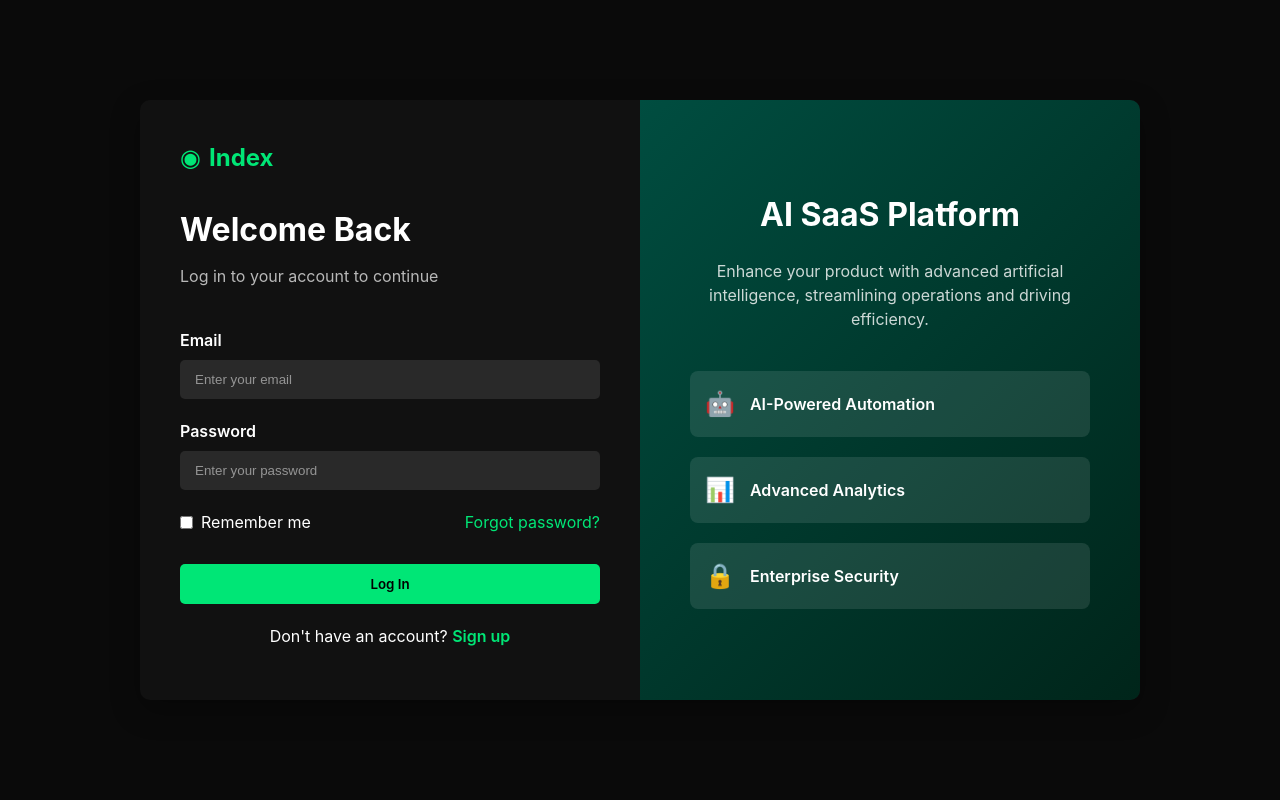
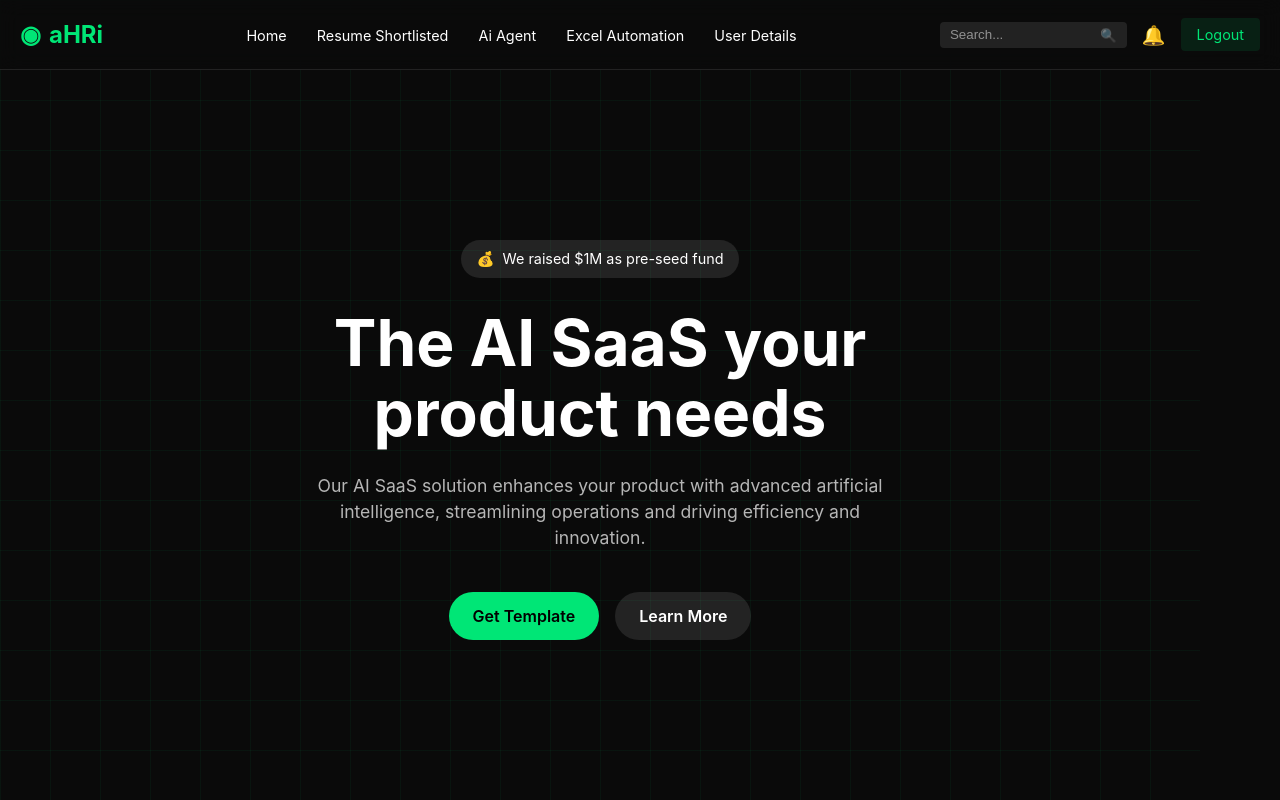
Before and after one commit to akshatverma1/hr.ai, a React (Vite) app: page / in a window 1280 px wide. Before the commit this address led to /login. Shown: the top 800 px of the page. Built offline with nearby package versions, Linux system fonts and the light colour scheme.

Commit message:
Ai Agent Done

```diff
--- a/package.json
+++ b/package.json
@@ -10,6 +10,7 @@
     "preview": "vite preview"
   },
   "dependencies": {
+    "aihragent": "file:",
     "react": "^19.0.0",
     "react-dom": "^19.0.0",
     "react-router-dom": "^7.5.0"
--- a/src/App.jsx
+++ b/src/App.jsx
@@ -3,14 +3,12 @@
 import { useState } from "react"
 import { Routes, Route, Navigate } from "react-router-dom"
 import Navbar from "./components/Navbar/Navbar"
-import Sidebar from "./components/Sidebar/Sidebar"
 import Home from "./pages/Home/Home"
 import HrAiAgent from "./pages/HrAiAgent/HrAiAgent"
 import UserPanel from "./pages/UserPanel/UserPanel"
 import ExcelAutomation from "./pages/ExcelAutomation/ExcelAutomation"
 import ResumeShortlisted from "./pages/ResumeShortlisted/ResumeShortlisted"
-import Login from "./pages/Login/Login"
-import Signup from "./pages/Signup/Signup"
+import Aichat from "./pages/Aichatbot/Aibot"
 import "./App.css"
 
 function App() {
@@ -31,30 +29,26 @@ function App() {
 
   return (
     <div className="app">
-      {isAuthenticated ? (
+
         <>
           <Navbar toggleSidebar={toggleSidebar} onLogout={handleLogout} />
           <div className="app-container">
-            <Sidebar isOpen={sidebarOpen} />
-            <main className={`main-content ${sidebarOpen ? "sidebar-open" : ""}`}>
+            {/* <Sidebar isOpen={sidebarOpen} />   */}
+            <main >
               <Routes>
                 <Route path="/" element={<Home />} />
                 <Route path="/hr-ai-agent" element={<HrAiAgent />} />
                 <Route path="/user-panel" element={<UserPanel />} />
+                {/* <Route path="*" element={<Navigate to="/" replace />} /> */}
                 <Route path="/excel-automation" element={<ExcelAutomation />} />
                 <Route path="/resume-shortlisted" element={<ResumeShortlisted />} />
-                <Route path="*" element={<Navigate to="/" replace />} />
+                <Route path="/user-panel" element={<UserPanel />} />
+                <Route path="/hr-ai-agent" element={<HrAiAgent />} />
+                <Route path="/aichat" element={<Aichat />} />
               </Routes>
             </main>
           </div>
         </>
-      ) : (
-        <Routes>
-          <Route path="/login" element={<Login onLogin={handleLogin} />} />
-          <Route path="/signup" element={<Signup />} />
-          <Route path="*" element={<Navigate to="/login" replace />} />
-        </Routes>
-      )}
     </div>
   )
 }
--- a/src/components/Navbar/Navbar.jsx
+++ b/src/components/Navbar/Navbar.jsx
@@ -2,18 +2,18 @@
 import { Link } from "react-router-dom"
 import "./Navbar.css"
 
-const Navbar = ({ toggleSidebar, onLogout }) => {
+const Navbar = () => {
   return (
     <nav className="navbar">
       <div className="navbar-container">
         <div className="navbar-left">
-          <button className="sidebar-toggle" onClick={toggleSidebar}>
+          {/* <button className="sidebar-toggle" onClick={toggleSidebar}>
             <span className="toggle-icon">☰</span>
-          </button>
+          </button> */}
 
           <div className="navbar-logo">
             <span className="logo-icon">◉</span>
-            <span className="logo-text">Index</span>
+            <span className="logo-text">aHRi</span>
           </div>
         </div>
 
@@ -21,19 +21,22 @@ const Navbar = ({ toggleSidebar, onLogout }) => {
           <li className="navbar-item">
             <Link to="/">Home</Link>
           </li>
-          <li className="navbar-item dropdown">
+          {/* <li className="navbar-item dropdown">
             <a href="#">
               All Pages <span className="dropdown-icon">▾</span>
             </a>
+          </li> */}
+          <li className="navbar-item">
+            <a href="/resume-shortlisted">Resume Shortlisted</a>
           </li>
           <li className="navbar-item">
-            <a href="/pricing">Pricing</a>
+            <a href="/hr-ai-agent">Ai Agent</a>
           </li>
           <li className="navbar-item">
-            <a href="/blog">Blog</a>
+            <a href="/excel-automation">Excel Automation</a>
           </li>
           <li className="navbar-item">
-            <a href="/contact">Contact</a>
+            <a href="/user-panel">User Details</a>
           </li>
         </ul>
 
@@ -45,7 +48,7 @@ const Navbar = ({ toggleSidebar, onLogout }) => {
 
           <div className="navbar-actions">
             <button className="notification-button">🔔</button>
-            <button className="logout-button" onClick={onLogout}>
+            <button className="logout-button">
               Logout
             </button>
           </div>
--- a/src/components/Sidebar/Sidebar.css
+++ b/src/components/Sidebar/Sidebar.css
@@ -2,8 +2,8 @@
   position: fixed;
   top: 0;
   left: 0;
-  width: 250px;
-  height: 100vh;
+  width: 0px;
+  height: 0vh;
   background-color: #111111;
   border-right: 1px solid rgba(255, 255, 255, 0.1);
   display: flex;
--- /dev/null
+++ b/src/pages/Aichatbot/Aibot.jsx
@@ -0,0 +1,21 @@
+import React from 'react';
+export default function aichat(){
+    return (
+        <div
+      className="aichatbot"
+      style={{
+        width: "100vw",
+        height: "100vh",
+      }}
+    >
+      <iframe
+        src="https://cdn.botpress.cloud/webchat/v2.4/shareable.html?configUrl=https://files.bpcontent.cloud/2025/04/24/20/20250424201709-GO8DK3FG.json"
+        title="AI Chatbot"
+        width="100%"
+        height="100%"
+
+        style={{ border: "none", overflow : "hidden"}}
+      />
+    </div>
+    )
+}
--- a/src/pages/HrAiAgent/HrAiAgent.css
+++ b/src/pages/HrAiAgent/HrAiAgent.css
@@ -1,5 +1,6 @@
 .hr-ai-agent {
   padding: 20px;
+  margin-top: 60px;
 }
 
 .page-header {
```
Also changed, not shown: src/main.jsx (+5 -2 lines), 1 other file (tests, documents, lock files or other folders).
